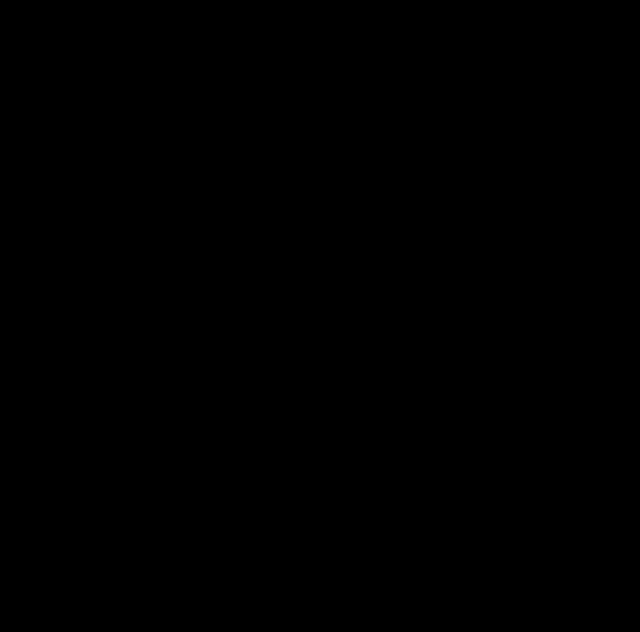
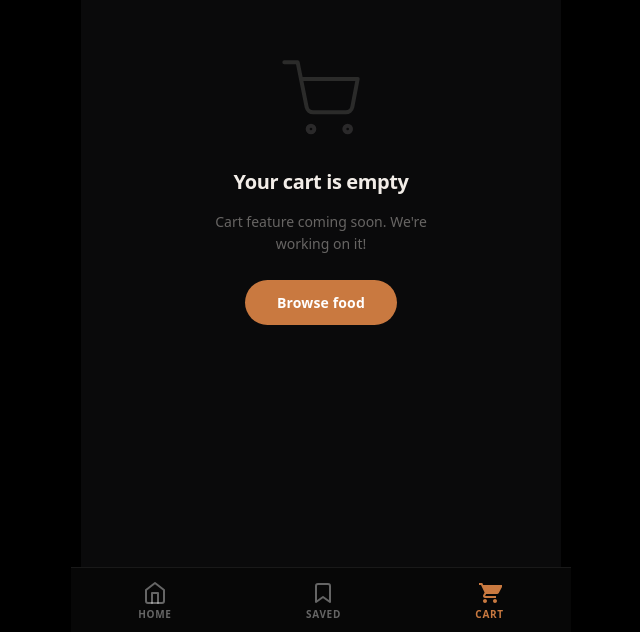
Before and after one commit to mkuofficialpk-dot/BiteReel, a React app in the folder frontend/: page /cart in a window 1280 px wide. Before the commit this address had no page. Shown: the part 168-800 px from the top of the page, without its empty margins (319-959 px from the left). Built offline with nearby package versions, Linux system fonts and the light colour scheme; the HTML template or start-up script is replaced by a standard one.

Commit message:
feat(frontend): add Cart tab to bottom nav with coming-soon placeholder

```diff
--- a/frontend/src/components/BottomNav.jsx
+++ b/frontend/src/components/BottomNav.jsx
@@ -42,6 +42,28 @@
     </svg>
   );
 
+const CartIcon = ({ active }) =>
+  active ? (
+    <svg width="24" height="24" viewBox="0 0 24 24" fill="currentColor">
+      <path d="M7 18c-1.1 0-2 .9-2 2s.9 2 2 2 2-.9 2-2-.9-2-2-2zM1 2v2h2l3.6 7.59-1.35 2.45c-.16.28-.25.61-.25.96C5 16.1 6.1 17 7 17h11v-2H7.42c-.14 0-.25-.11-.25-.25l.03-.12.9-1.63H19c.75 0 1.41-.41 1.75-1.03l3.58-6.49A1 1 0 0 0 23.45 4H5.21l-.94-2H1zm16 16c-1.1 0-2 .9-2 2s.9 2 2 2 2-.9 2-2-.9-2-2-2z" />
+    </svg>
+  ) : (
+    <svg
+      width="24"
+      height="24"
+      viewBox="0 0 24 24"
+      fill="none"
+      stroke="currentColor"
+      strokeWidth="2"
+      strokeLinecap="round"
+      strokeLinejoin="round"
+    >
+      <circle cx="9" cy="21" r="1" />
+      <circle cx="20" cy="21" r="1" />
+      <path d="M1 1h4l2.68 13.39a2 2 0 0 0 2 1.61h9.72a2 2 0 0 0 2-1.61L23 6H6" />
+    </svg>
+  );
+
 const BottomNav = () => {
   const { pathname } = useLocation();
 
@@ -63,6 +85,14 @@
         <BookmarkNavIcon active={pathname === "/saved"} />
         <span className="bottom-nav-label">Saved</span>
       </Link>
+      <Link
+        to="/cart"
+        className={`bottom-nav-tab${pathname === "/cart" ? " active" : ""}`}
+        aria-label="Cart"
+      >
+        <CartIcon active={pathname === "/cart"} />
+        <span className="bottom-nav-label">Cart</span>
+      </Link>
     </nav>
   );
 };
--- /dev/null
+++ b/frontend/src/pages/general/Cart.jsx
@@ -0,0 +1,48 @@
+import { useNavigate } from 'react-router-dom'
+import BottomNav from '../../components/BottomNav'
+import '../../styles/cart.css'
+
+const CartBagIcon = () => (
+  <svg
+    width="80"
+    height="80"
+    viewBox="0 0 24 24"
+    fill="none"
+    stroke="currentColor"
+    strokeWidth="1.2"
+    strokeLinecap="round"
+    strokeLinejoin="round"
+  >
+    <circle cx="9" cy="21" r="1" />
+    <circle cx="20" cy="21" r="1" />
+    <path d="M1 1h4l2.68 13.39a2 2 0 0 0 2 1.61h9.72a2 2 0 0 0 2-1.61L23 6H6" />
+  </svg>
+)
+
+const Cart = () => {
+  const navigate = useNavigate()
+
+  return (
+    <main className="cart-page">
+      <div className="cart-empty">
+        <div className="cart-empty-icon">
+          <CartBagIcon />
+        </div>
+        <h2 className="cart-empty-title">Your cart is empty</h2>
+        <p className="cart-empty-subtitle">
+          Cart feature coming soon. We're working on it!
+        </p>
+        <button
+          className="cart-browse-btn"
+          type="button"
+          onClick={() => navigate('/')}
+        >
+          Browse food
+        </button>
+      </div>
+      <BottomNav />
+    </main>
+  )
+}
+
+export default Cart
--- a/frontend/src/routes/AppRoutes.jsx
+++ b/frontend/src/routes/AppRoutes.jsx
@@ -5,6 +5,7 @@
 import FoodPartnerLogin from "../pages/auth/FoodPartnerLogin";
 import Home from "../pages/general/Home";
 import Saved from "../pages/general/Saved";
+import Cart from "../pages/general/Cart";
 import CreateFood from "../pages/food-partner/CreateFood";
 import Profile from "../pages/food-partner/profile";
 import Dashboard from "../pages/food-partner/Dashboard";
@@ -23,6 +24,7 @@
         <Route path="/food-partner/:id" element={<Profile />} />
         <Route path="/" element={<Home />} />
         <Route path="/saved" element={<Saved />} />
+        <Route path="/cart" element={<Cart />} />
         <Route path="/create-food" element={<CreateFood />} />
       </Routes>
     </Router>
--- /dev/null
+++ b/frontend/src/styles/cart.css
@@ -0,0 +1,73 @@
+/* cart.css */
+.cart-page {
+  min-height: 100vh;
+  background: #0a0a0b;
+  color: #f2ede8;
+  font-family: system-ui, -apple-system, BlinkMacSystemFont, "Segoe UI",
+    Helvetica, Arial, sans-serif;
+  -webkit-font-smoothing: antialiased;
+  max-width: 480px;
+  margin-inline: auto;
+  box-sizing: border-box;
+  display: flex;
+  flex-direction: column;
+  padding-bottom: 80px;
+}
+
+.cart-empty {
+  flex: 1;
+  display: flex;
+  flex-direction: column;
+  align-items: center;
+  justify-content: center;
+  gap: 16px;
+  padding: 48px 28px;
+  text-align: center;
+}
+
+.cart-empty-icon {
+  color: rgba(242, 237, 232, 0.14);
+  margin-bottom: 8px;
+}
+
+.cart-empty-title {
+  font-size: 20px;
+  font-weight: 700;
+  color: #f2ede8;
+  letter-spacing: -0.02em;
+  margin: 0;
+}
+
+.cart-empty-subtitle {
+  font-size: 14px;
+  color: rgba(242, 237, 232, 0.4);
+  line-height: 1.55;
+  max-width: 260px;
+  margin: 0;
+}
+
+.cart-browse-btn {
+  display: inline-flex;
+  align-items: center;
+  justify-content: center;
+  background: #c97940;
+  color: #fff;
+  border: none;
+  border-radius: 999px;
+  padding: 13px 32px;
+  font-size: 14px;
+  font-weight: 600;
+  letter-spacing: 0.01em;
+  cursor: pointer;
+  font-family: inherit;
+  margin-top: 10px;
+  transition: filter 0.2s ease, transform 0.15s ease;
+}
+
+.cart-browse-btn:hover {
+  filter: brightness(1.12);
+}
+
+.cart-browse-btn:active {
+  transform: scale(0.96);
+}
```
